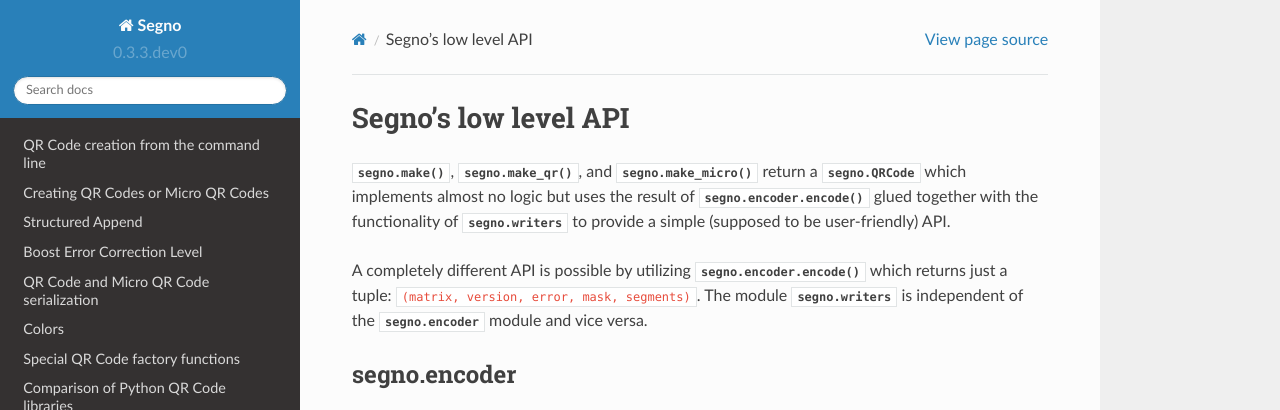
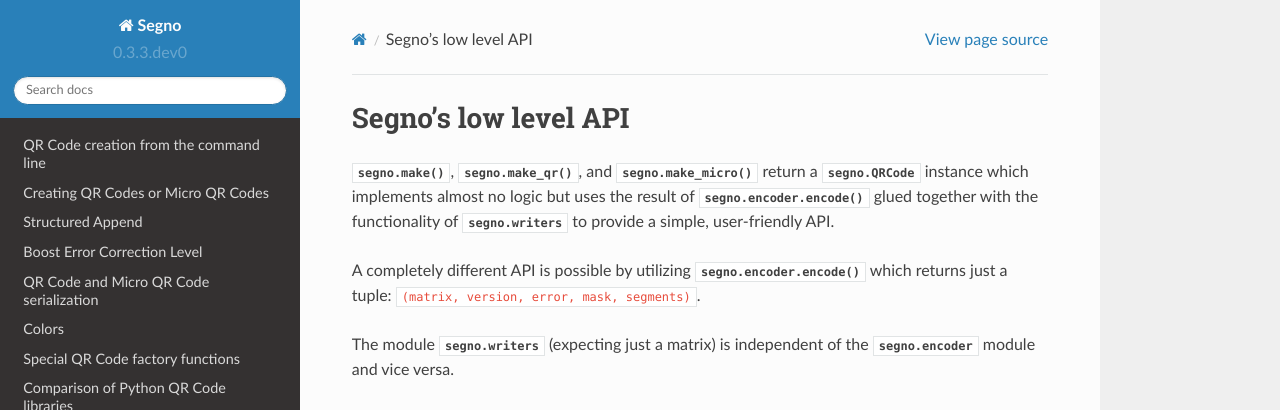
Before and after one commit to heuer/segno, a Sphinx documentation site: the page built from docs/api-low-level.rst, in a window 1280 px wide and 955 px high, cut to the strip 0-410 px from the top of the window. Built offline with Sphinx 7.4.7 and the Read the Docs theme 2.0.0, drawn with Linux system fonts in a browser that asks for light colours; the version number is read from the project's files by our own code.

Commit message:
Updated docs

```diff
--- a/docs/api-low-level.rst
+++ b/docs/api-low-level.rst
@@ -2,16 +2,16 @@ Segno's low level API
 =====================
 
 :py:func:`segno.make`, :py:func:`segno.make_qr`, and :py:func:`segno.make_micro`
-return a :py:class:`segno.QRCode` which implements almost no logic but uses the
-result of :py:func:`segno.encoder.encode` glued together with the functionality
-of :py:mod:`segno.writers` to provide a simple (supposed to be user-friendly)
-API.
+return a :py:class:`segno.QRCode` instance which implements almost no logic but
+uses the result of :py:func:`segno.encoder.encode` glued together with the
+functionality of :py:mod:`segno.writers` to provide a simple, user-friendly API.
 
 A completely different API is possible by utilizing
 :py:func:`segno.encoder.encode` which returns just a tuple:
-``(matrix, version, error, mask, segments)``. The module
-:py:mod:`segno.writers` is independent of the :py:mod:`segno.encoder`
-module and vice versa.
+``(matrix, version, error, mask, segments)``.
+
+The module :py:mod:`segno.writers` (expecting just a matrix) is independent of
+the :py:mod:`segno.encoder` module and vice versa.
 
 
 segno.encoder
--- a/docs/colors.rst
+++ b/docs/colors.rst
@@ -4,10 +4,10 @@ Colors
 Almost all serializers support custom settings for the color of the dark modules
 and the background (light modules) of a (Micro) QR Code.
 
-The color values can be provides as tuple (``(R, G, B)``), as web color name
+The color values can be provided as tuple (``(R, G, B)``), as web color name
 (like 'red') or as hexadecimal ``#RRGGBB`` value (i.e. '#085A75'). If alpha
-transparency is supported (i.e. PNG and SVG), hexadecimal values like
-``#RRGGBBAA`` are accepted.
+transparency is supported (i.e. :ref:`PNG <png>` and :ref:`SVG <svg>`),
+hexadecimal values like ``#RRGGBBAA`` are accepted.
 
 In almost all cases the color values are automatically converted into a
 meaningful value of the specific output format.
```
Also changed, not shown: docs/boost-error-correction-level.rst (+4 -3 lines).
